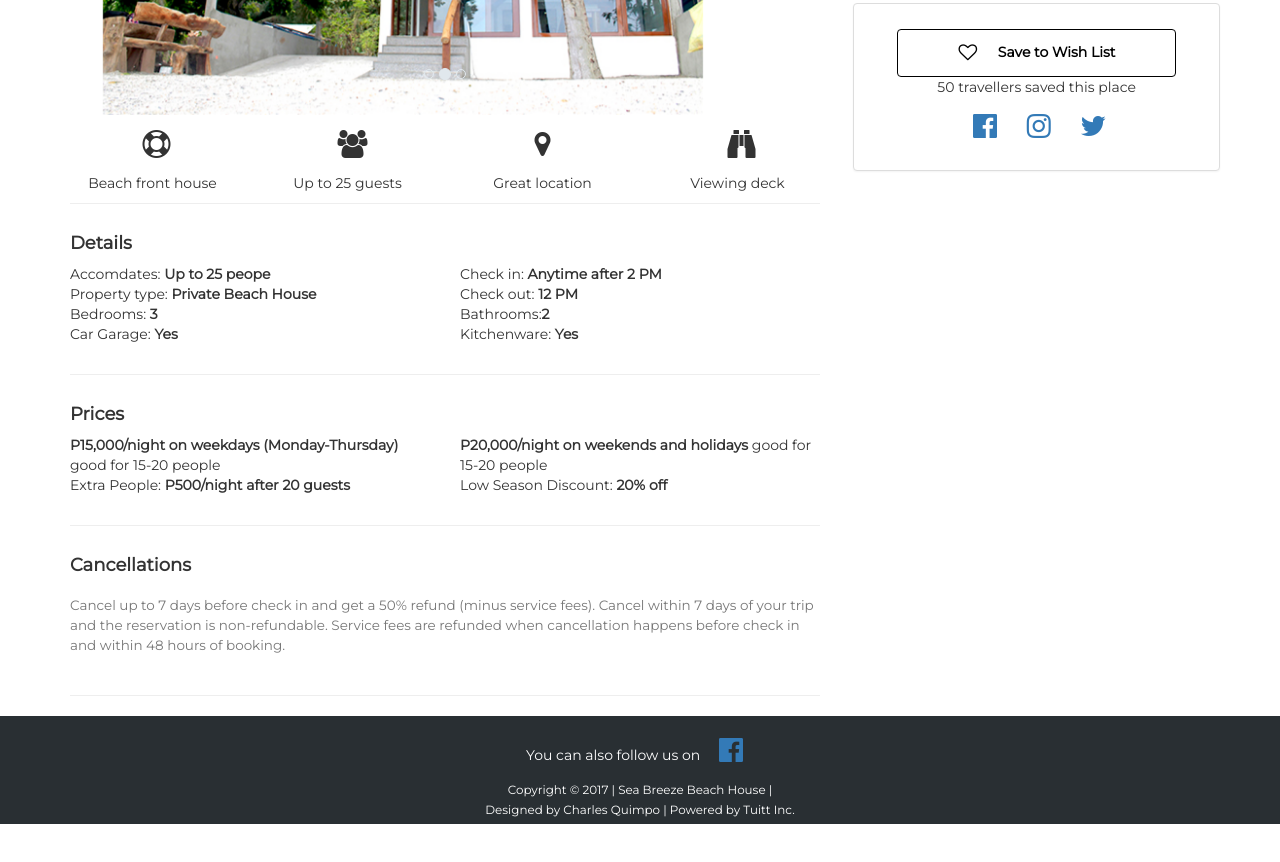
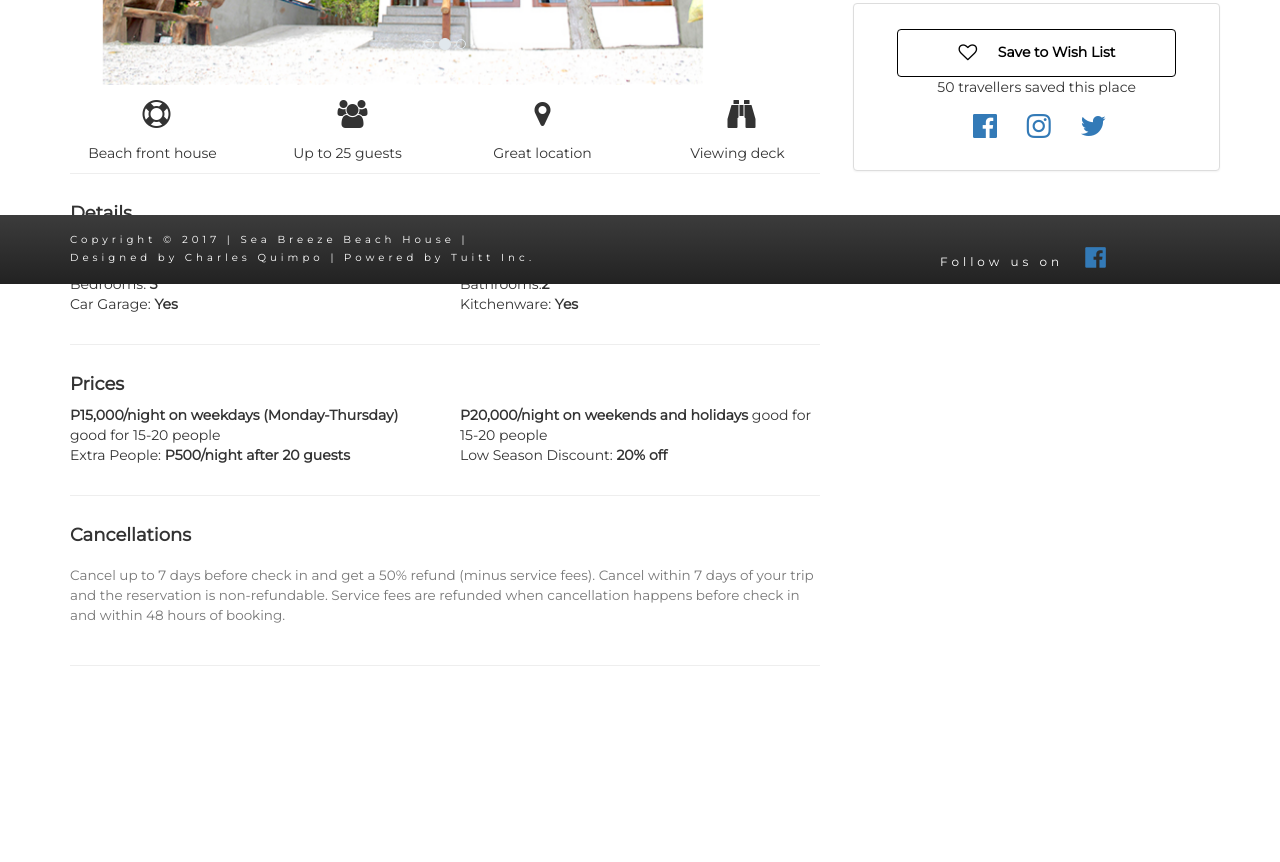
Before and after one commit to quimpoTuitt/qcapuno, a plain HTML site: page indexbook.html in a window 1280 px wide. Shown: the part 516-1378 px from the top of the page. Before the commit the page ends 1340 px from the top, so only its background shows below. Drawn offline with nearby package versions, Linux system fonts and the light colour scheme.

Commit message:
finaaaaal

```diff
--- a/css/style.css
+++ b/css/style.css
@@ -52,18 +52,17 @@
 }
 /*endnavbar*/
 
-footer {
+/*footer {
     background-color: #292f33;
     min-height: 30px;
     padding: 5px;
     text-align: center;
     color: white;
     width: 100%;
-   /* position: absolute;*/
     right: 0;
     bottom: 0;
     left: 0;
-}
+}*/
 
 /* Style all font awesome icons */
 .fa {
@@ -176,3 +175,15 @@ footer {
     color: #55aace;
 }
 /*endhome*/
+
+body{
+    padding-bottom: 100px;
+}
+
+#fw {
+    color: white;
+}
+
+#fbf {
+   display: block;
+}
--- a/css/stylebook.css
+++ b/css/stylebook.css
@@ -53,18 +53,7 @@
 }
 /*endnavbar*/
 
-footer {
-    background-color: #292f33;
-    min-height: 30px;
-    padding: 5px;
-    text-align: center;
-    color: white;
-    width: 100%;
-   /* position: absolute;*/
-    right: 0;
-    bottom: 0;
-    left: 0;
-}
+
 
 /* Style all font awesome icons */
 .fa {
@@ -93,6 +82,15 @@ footer {
 
 body, html {
 	font-family: 'Montserrat', sans-serif;
+    padding-bottom: 100px;
+}
+
+#fw {
+    color: white;
+}
+
+#fbf {
+   display: block;
 }
 
 .container-fluid {
--- a/css/stylecon.css
+++ b/css/stylecon.css
@@ -52,17 +52,7 @@
 }
 /*endnavbar*/
 
-footer {
-    background-color: #292f33;
-    min-height: 30px;
-    padding-bottom: 5px;
-    text-align: center;
-    color: white;
-    width: 100%;
-    right: 0;
-    bottom: 0;
-    left: 0;
-}
+
 
 .bg-4 {
     background-color: #2f2f2f;
@@ -73,6 +63,15 @@ html,
 body {
     background-color: #f5f8fa;
     font-family: 'Montserrat', sans-serif;
+padding-bottom: 100px;
+}
+
+#fw {
+    color: white;
+}
+
+#fbf {
+   display: block;
 }
 
 :required {
@@ -129,8 +128,13 @@ body {
     color: #f5f8fa;
 }
 
+.carousel-inner > .item > img {
+  width: 100%;
+}
+
 .carousel-indicators li {
     border-color: #f5f8fa;
+    background-image: #f5f8fa;
 }
 
 .carousel-indicators li.active {
@@ -164,4 +168,5 @@ h2 {
 
 .item span {
     height: 400px;
+    width: 400px;
 }
--- a/css/stylefaq.css
+++ b/css/stylefaq.css
@@ -52,18 +52,6 @@
 }
 /*endnavbar*/
 
-footer {
-    background-color: #292f33;
-    min-height: 30px;
-    padding: 5px;
-    text-align: center;
-    color: white;
-    width: 100%;
-   /* position: absolute;*/
-    right: 0;
-    bottom: 0;
-    left: 0;
-}
 
 /* Style all font awesome icons */
 .fa {
@@ -93,6 +81,15 @@ footer {
 body, html {
 	font-family: 'Montserrat', sans-serif;
     background-color: #55aace;
+padding-bottom: 100px;
+}
+
+#fw {
+    color: white;
+}
+
+#fbf {
+   display: block;
 }
 
 
--- a/indexbook.html
+++ b/indexbook.html
@@ -221,12 +221,14 @@
 
     </div>
   </div>
-    	<div class="col-md-8 col-sm-8 col-xs-12" id="atak"><h1><strong>Don't worry,</strong></h1>
+    	<div class="col-md-8 col-sm-8 col-xs-12" id="atak"><h1><strong>Don't worry,</strong>
+      <br>
+      <strong>you won't be charged yet.
+          </strong></h1>
 
-        <div class="row">
-          <div class="col-md-12 col-sm-12 col-xs-12" id="atak"><h1><strong>you won't be charged yet.
-          </strong></h1></div>
-        </div>
+        <!-- <div class="row">
+          <div class="col-md-12 col-sm-12 col-xs-12" id="atak"><h1></h1></div>
+        </div> -->
 
 
 
@@ -430,18 +432,23 @@
 
 
 
-<footer>
-<div class="contact">
-    You can also follow us on <a href="https://www.facebook.com/seabreezebeachhouse/"><i class="fa fa-facebook-official fa-2x" aria-hidden="true"></i></a>
-    <br>
+<nav class="navbar navbar-inverse navbar-fixed-bottom" role="navigation">
+        <div class="container">
+        <div class="form-group">
+        </div>
+        <div class="row">
+        <div class="col-xs-12 demo-0" id="fw">
+<div class="clearfix"></div>
+        <div class="col-xs-3 pull-right" id="fbf">Follow us on <a href="https://www.facebook.com/seabreezebeachhouse/"><i class="fa fa-facebook-official fa-2x" aria-hidden="true"></i></a>
       </div>
   <small> Copyright &copy 2017 | Sea Breeze Beach House |</small>
     <br>
-  <small>Designed by Charles Quimpo | Powered by Tuitt Inc. </small>
+  <small>Designed by Charles Quimpo | Powered by Tuitt Inc. </small></div>
 
-
-
-</footer>
+            <!-- /.navbar-collapse -->
+        </div>
+        <!-- /.container -->
+    </nav>
 
 
 
```
Also changed, not shown: index.html (+24 -13 lines), indexcon.html (+17 -6 lines), indexfaq.html (+16 -10 lines).
